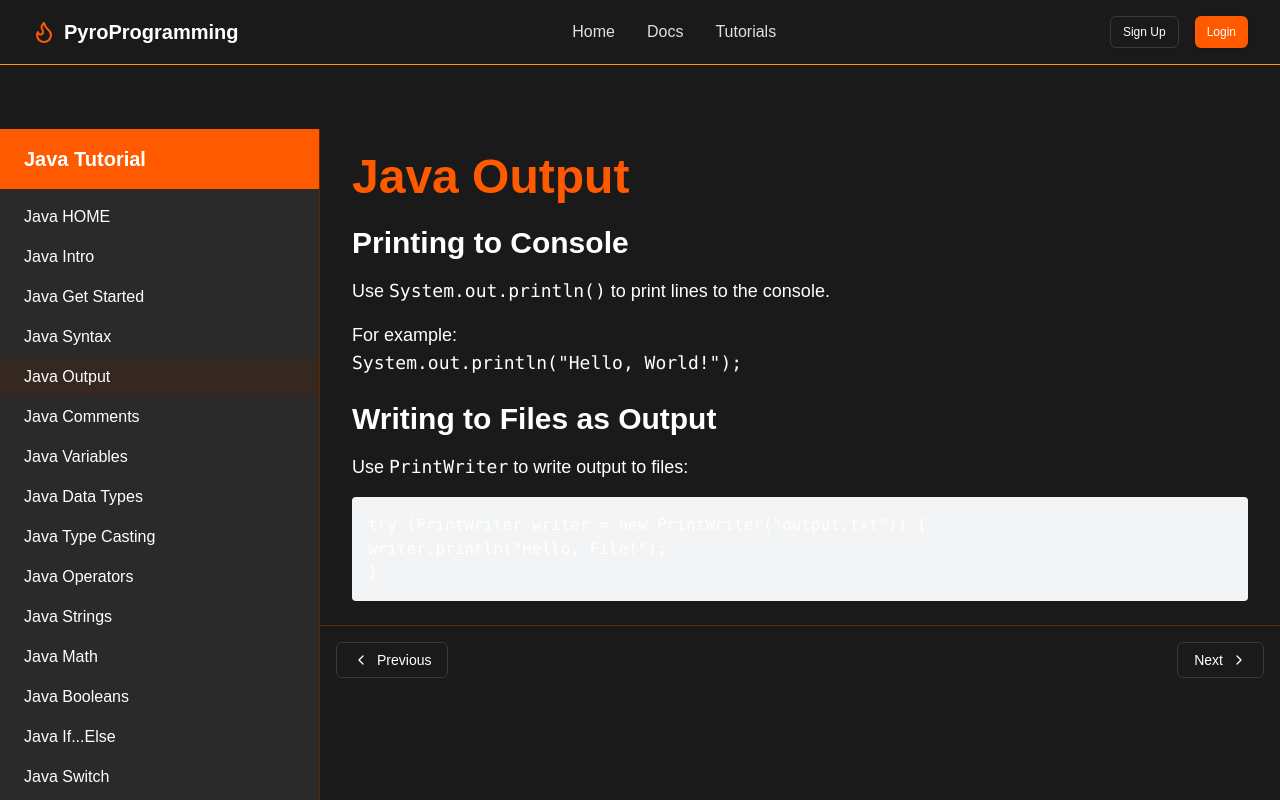
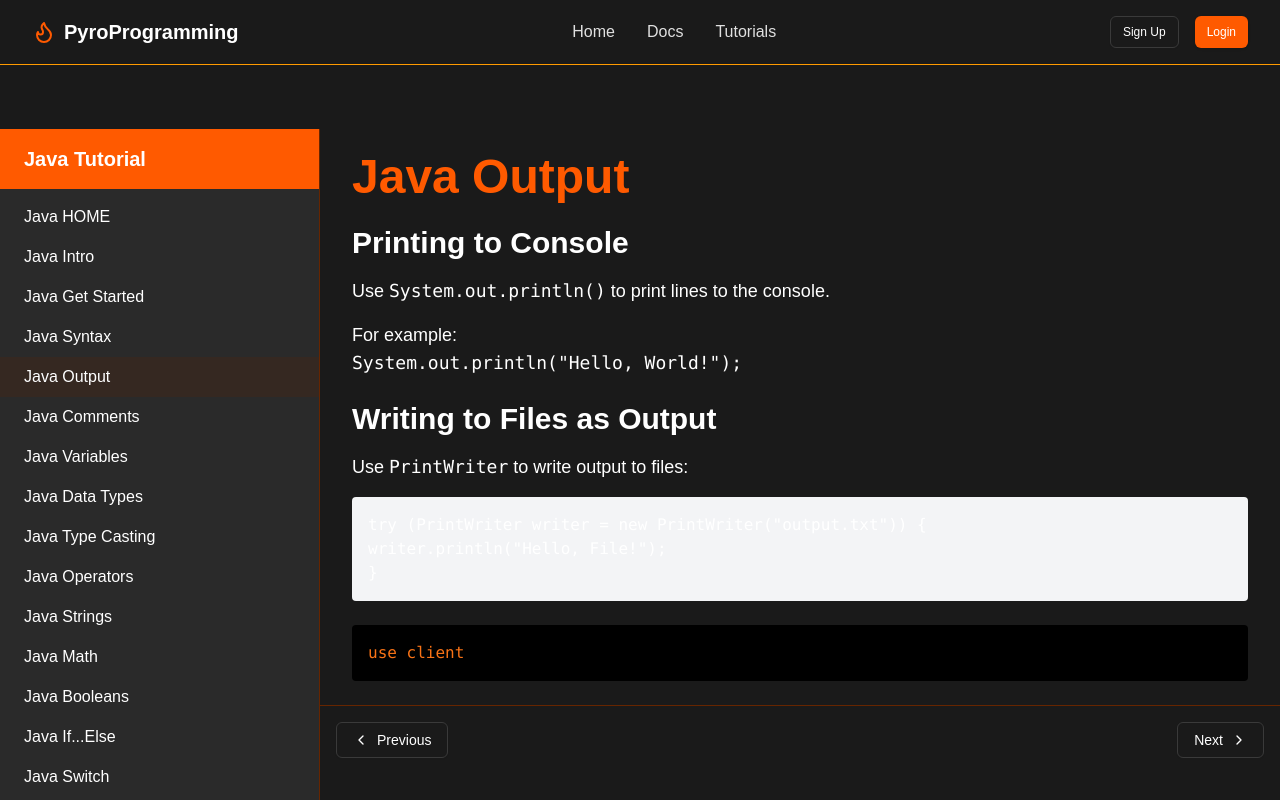
Before and after one commit to 321EZ123/PyroProgramming, a Next.js app: page /tutorials/java/output in a window 1280 px wide. Shown: the top 800 px of the page. Built offline with nearby package versions, Linux system fonts and the light colour scheme.

Commit message:
WORKRKKKK

```diff
--- a/src/app/tutorials/java/output/page.tsx
+++ b/src/app/tutorials/java/output/page.tsx
@@ -25,6 +25,9 @@ export default function Page() {
           &#125;
         </code>
       </pre>
+      <div className="bg-black text-orange-500 p-4 rounded mt-6">
+        <code>use client</code>
+      </div>
     </div>
   );
 }
```
